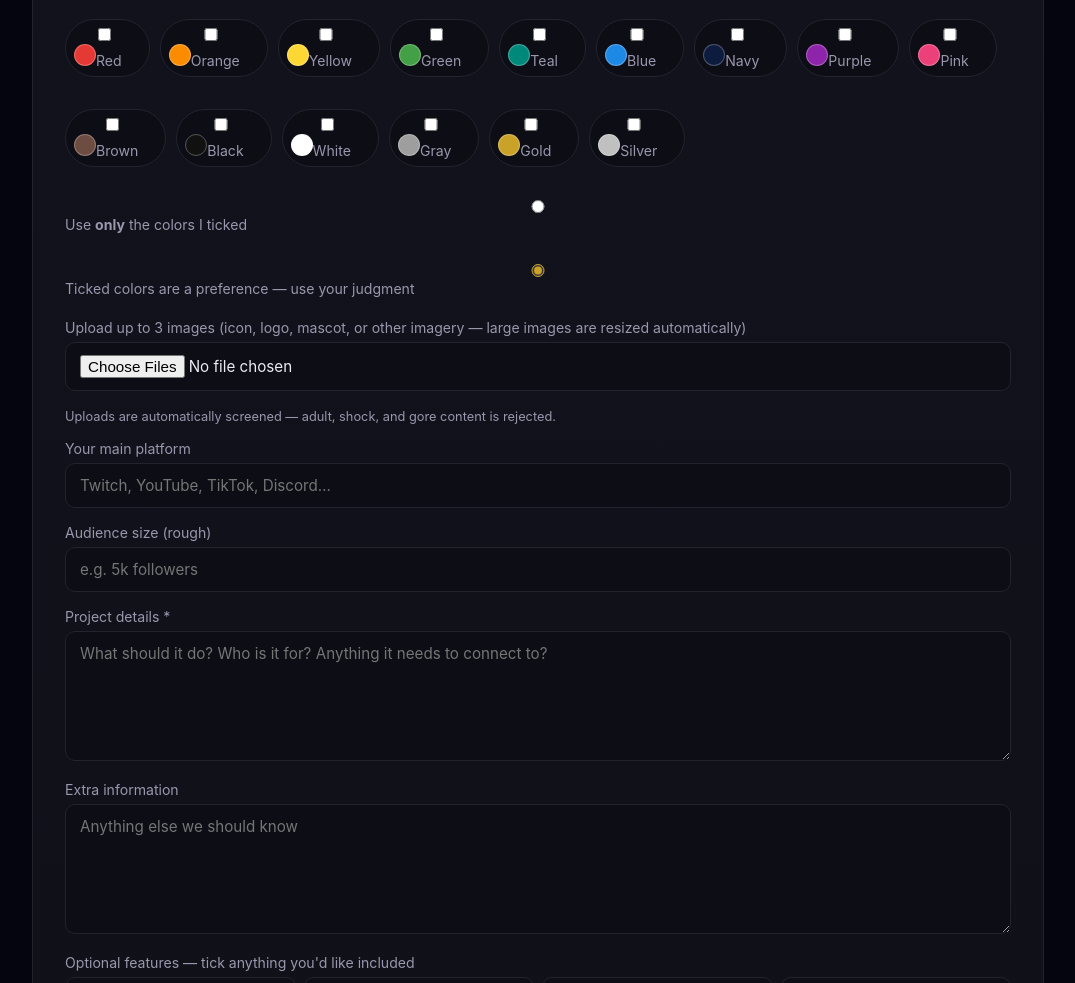
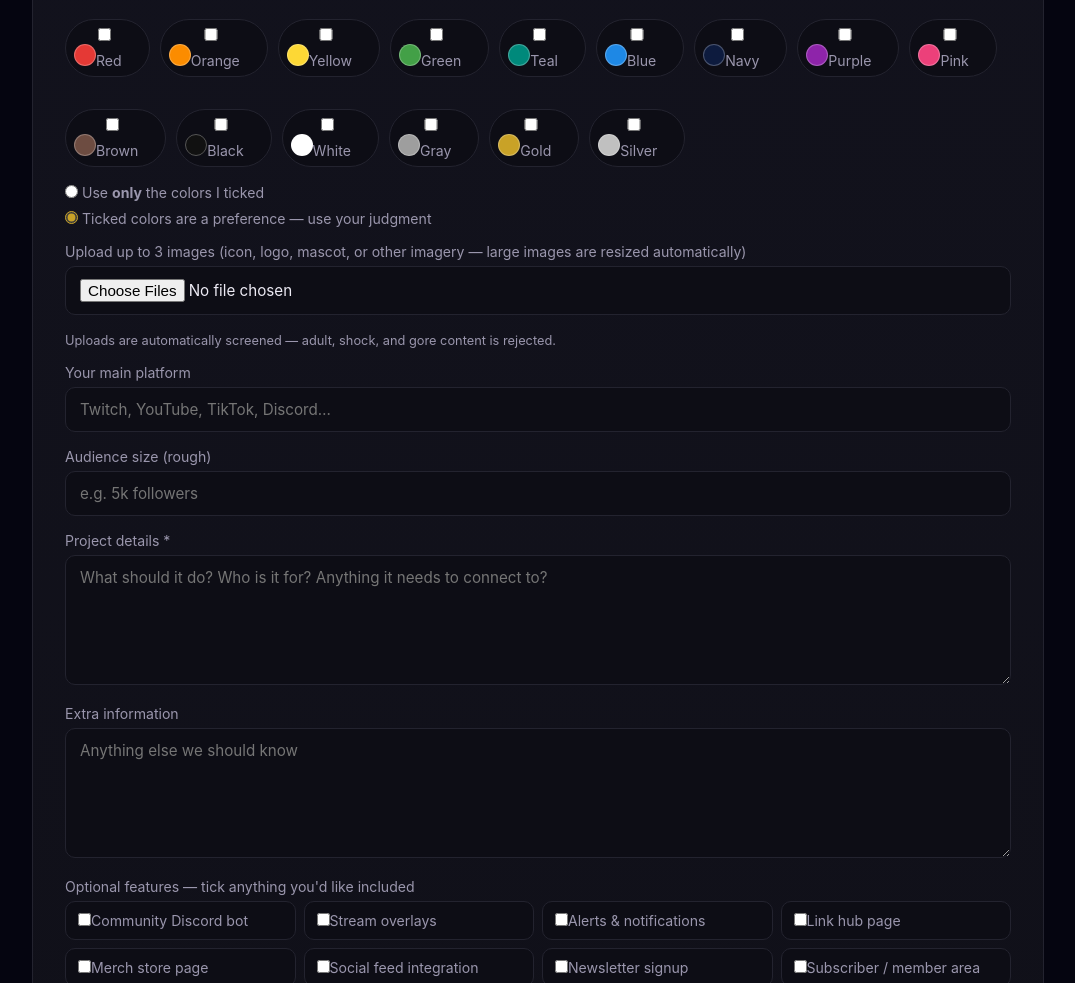
Before and after one commit to Autistic-Intelligence-Software/rivaleclipse-hub, a plain HTML site: page dev-request/content-creator/index.html in a window 1280 px wide. Shown: the part 3080-4063 px from the top of the page, without its empty margins (102-1177 px from the left). Drawn offline with Linux system fonts and the light colour scheme; no server answers; animation ran at ten frames a second.

Commit message:
Fix color-mode radio layout on dev-request/content-creator/index.html (radio beside its label)

```diff
--- a/dev-request/content-creator/index.html
+++ b/dev-request/content-creator/index.html
@@ -15,6 +15,8 @@
 .sw:has(input:checked){border-color:var(--accent);color:var(--text)}
 .radios{display:flex;flex-direction:column;gap:8px;margin:10px 0 4px;font-size:.9rem;color:var(--muted)}
 .radios input{accent-color:var(--accent)}
+.radios label{display:flex;align-items:flex-start;gap:8px;cursor:pointer;margin:0 !important;font-weight:normal}
+.radios input{width:auto !important;margin:2px 0 0;flex:none}
 .img-preview{display:flex;gap:10px;flex-wrap:wrap;margin-top:10px}
 .img-preview img{width:90px;height:90px;object-fit:cover;border-radius:10px;border:1px solid var(--line)}
 .fineprint{font-size:.8rem;color:var(--muted);margin-top:8px}
```
